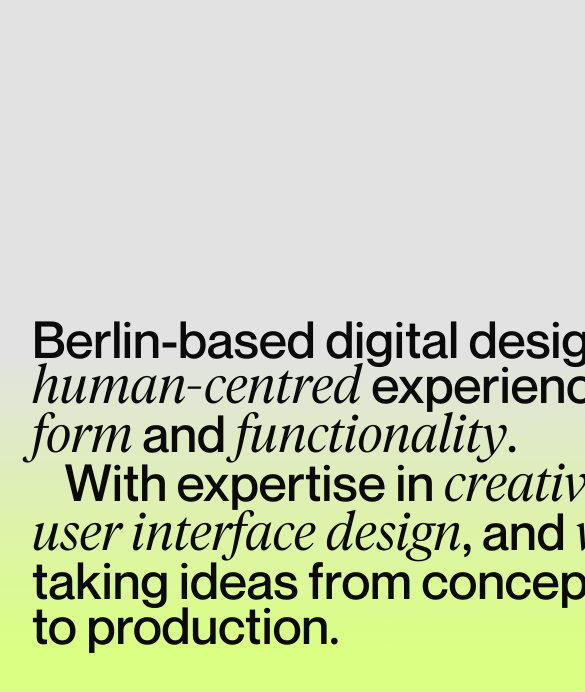
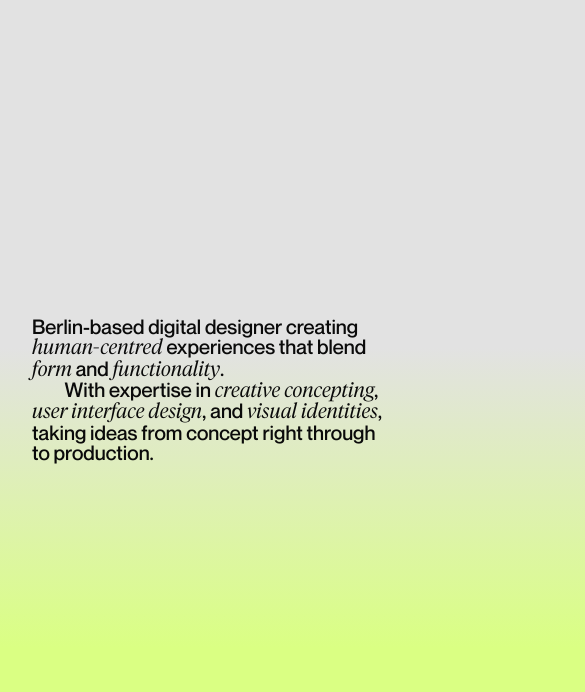
Before and after one commit to simone-gasparini-94/meg-zki, a plain HTML site: page index.html in a window 390 px wide. Shown: the part 152-844 px from the top of the page, 585 px wide, since content can reach past the window. Drawn offline with Linux system fonts and the light colour scheme.

Commit message:
changed the font-size of the main text to be only in vw and added two media queries to finetune it

```diff
--- a/styles.css
+++ b/styles.css
@@ -197,7 +197,7 @@ a:visited {
     margin-top: 20rem;
     margin-bottom: 14rem;
     width: 100vw;
-    font-size: clamp(2rem, 5.6vw, 12rem);
+    font-size: 2.8vw;
     line-height: 0.88;
     white-space: nowrap;
     opacity: 0;
@@ -205,15 +205,17 @@ a:visited {
     transition: opacity 1s ease-in-out, transform 1s ease-in-out;
 }
 
-@media (max-width: 1100px) {
+@media (max-width: 1250px) {
     .main-text {
-        font-size: clamp(1.8rem, 5.4vw, 8rem);
+        font-size: 2.7vw;
+        line-height: 0.94;
     }
 }
 
-@media (max-width: 600px) {
+@media (max-width: 700px) {
     .main-text {
-        font-size: clamp(1.6rem, 5vw, 8rem);
+        font-size: 2.6vw;
+        line-height: 1;
     }
 }
 
```
Also changed, not shown: 3 other files.
